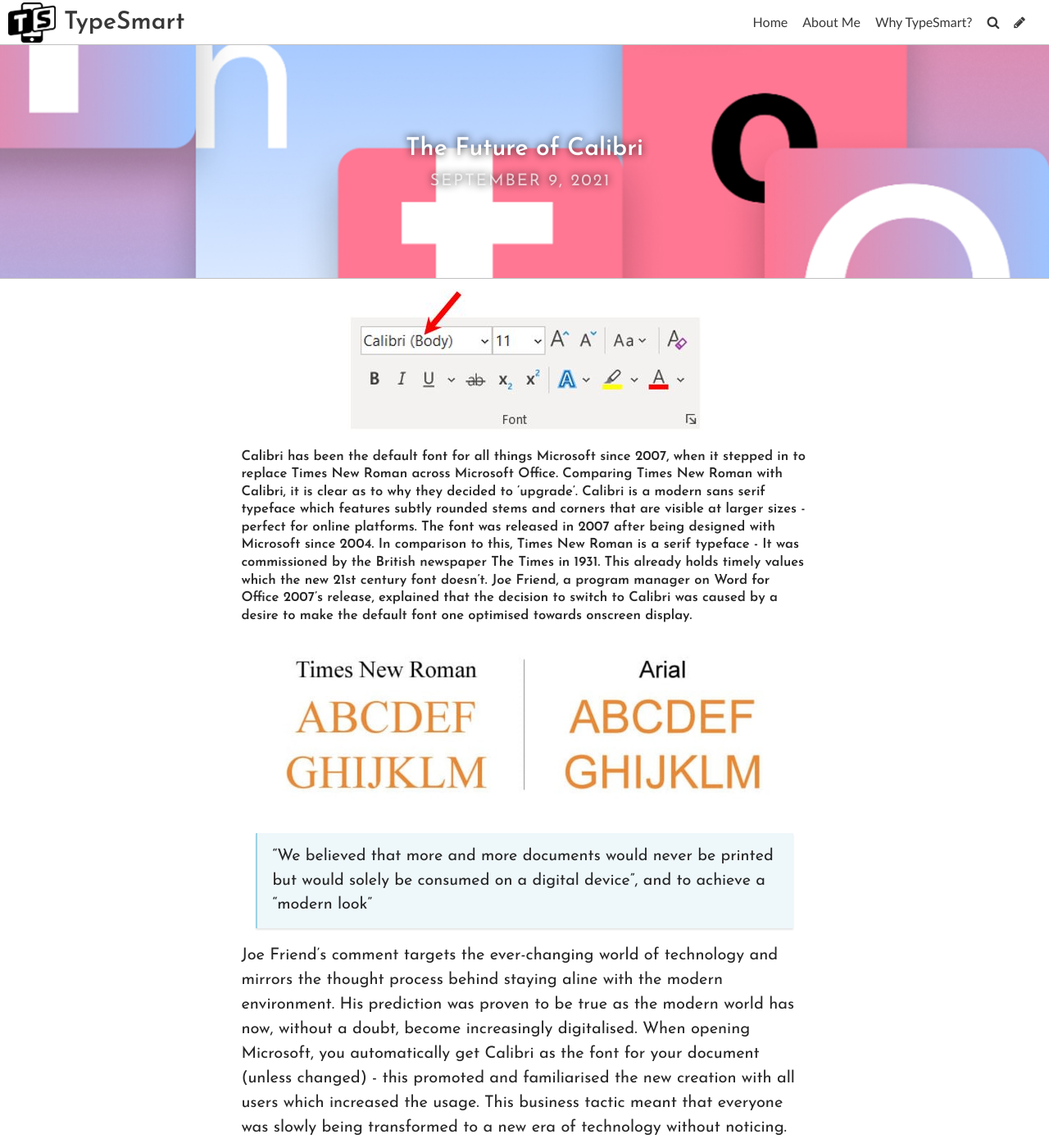
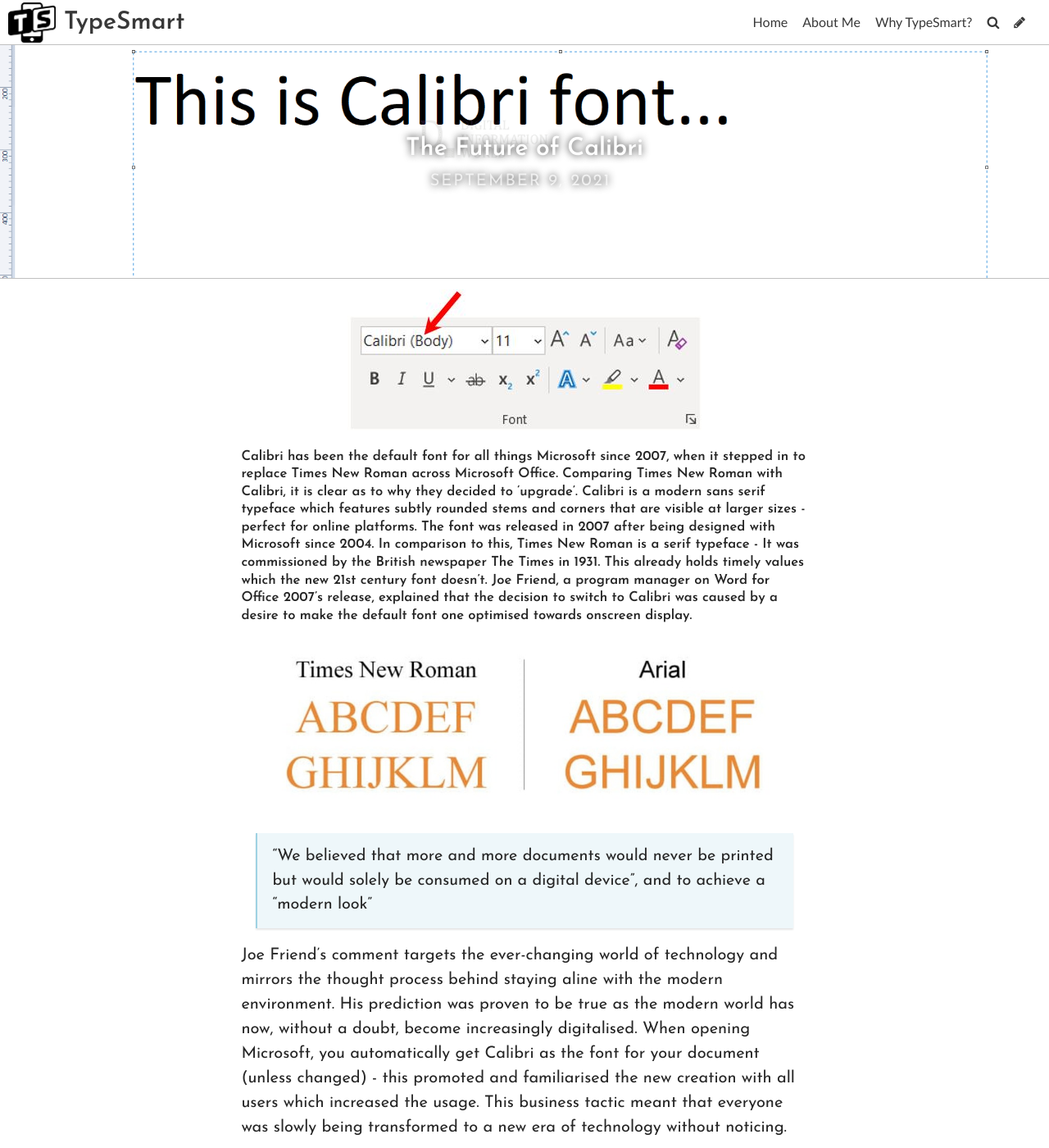
Before and after one commit to nicoleanncarter/typo-design-template, a Jekyll site: the page built from _posts/2021-10-27-the-future-of-calibri.md, in a window 1280 px wide and 1400 px high. Shown: the whole window at 82% size. Built offline with Jekyll 4.4.1, drawn with Linux system fonts in a browser that asks for light colours; some web fonts are replaced.

Commit message:
Update Post “2021-10-27-the-future-of-calibri”

```diff
--- a/_posts/2021-10-27-the-future-of-calibri.md
+++ b/_posts/2021-10-27-the-future-of-calibri.md
@@ -2,7 +2,7 @@
 layout: post
 title: "The Future of Calibri "
 date: 2021-09-09T11:03:39.378Z
-image: ../uploads/banner-image30-26.jpg
+image: ../uploads/beyond-calibri-finding-microsofts-next-default-font.png
 title_color: "#ffffff"
 caption: ""
 comments: false
```
Also changed, not shown: uploads/beyond-calibri-finding-microsofts-next-default-font.png (added).
